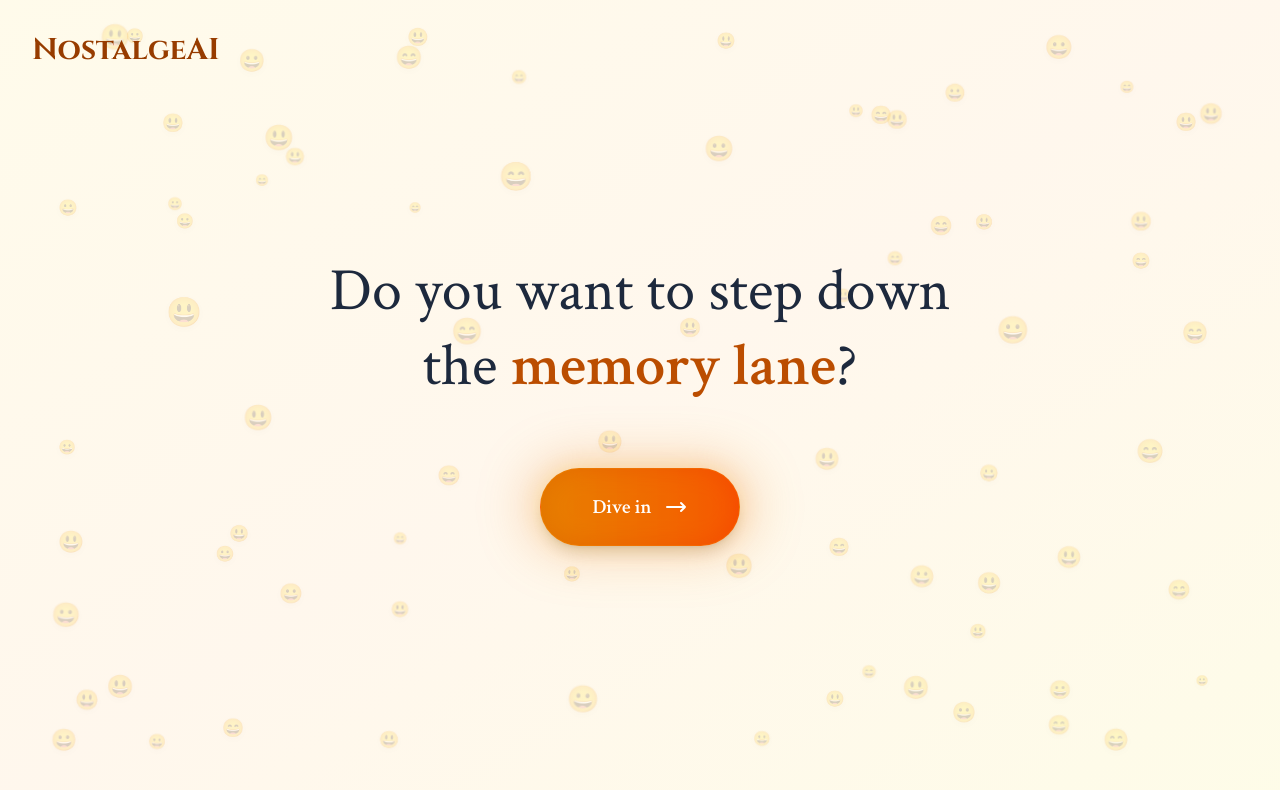
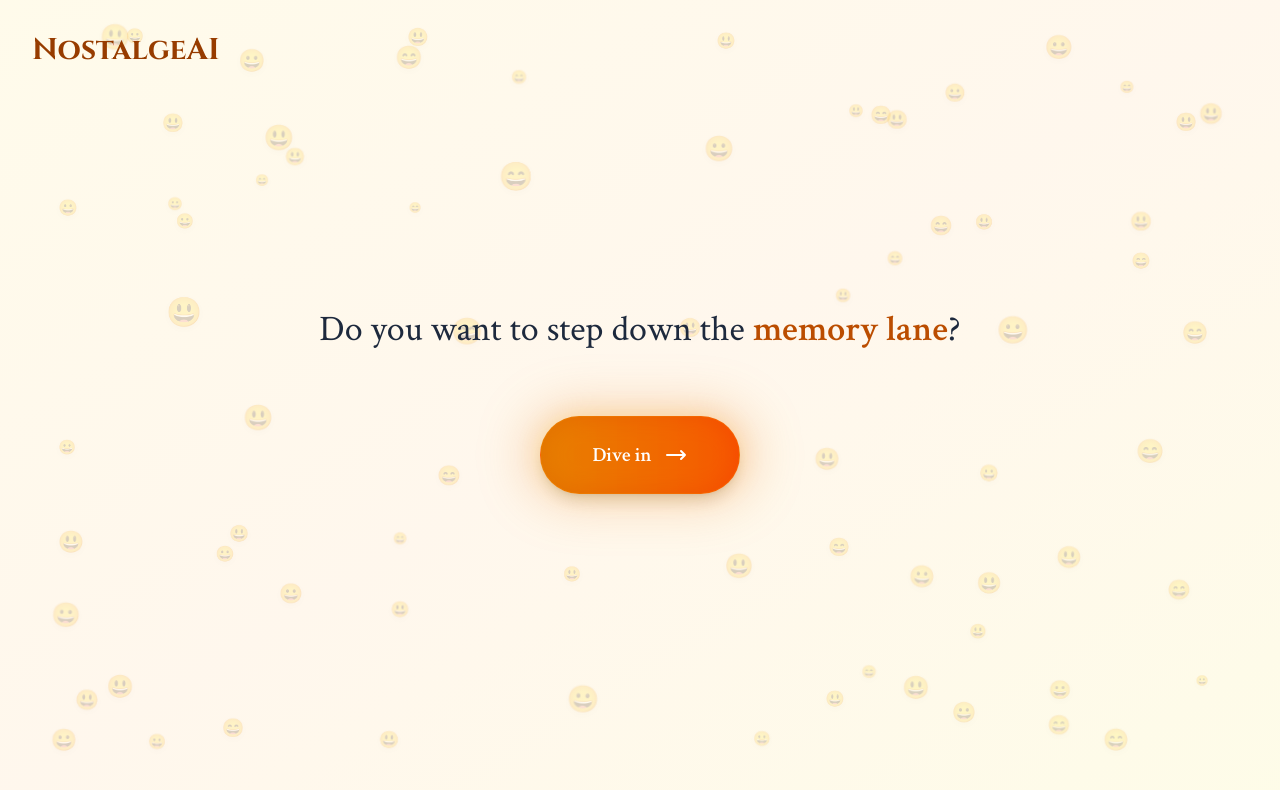
Before and after one commit to Shocam7/nostalgeai, a Next.js app: page / in a window 1280 px wide. Shown: the top 790 px of the page. Built offline with nearby package versions, Linux system fonts and the light colour scheme.

Commit message:
Update page.tsx

```diff
--- a/app/page.tsx
+++ b/app/page.tsx
@@ -24,7 +24,7 @@ export default function Home() {
 
         {/* Central Text */}
         <div className="text-center mb-12 max-w-2xl">
-          <h2 className="text-4xl sm:text-5xl lg:text-6xl font-medium text-slate-800 dark:text-slate-200 leading-tight mb-4"
+          <h2 className="text-2xl sm:text-3xl lg:text-4xl font-medium text-slate-800 dark:text-slate-200 leading-tight mb-4"
               style={{fontFamily: 'Crimson Text, Times New Roman, serif'}}>
             Do you want to step down the{' '}
             <span className="text-amber-700 dark:text-amber-400 font-semibold">
```
